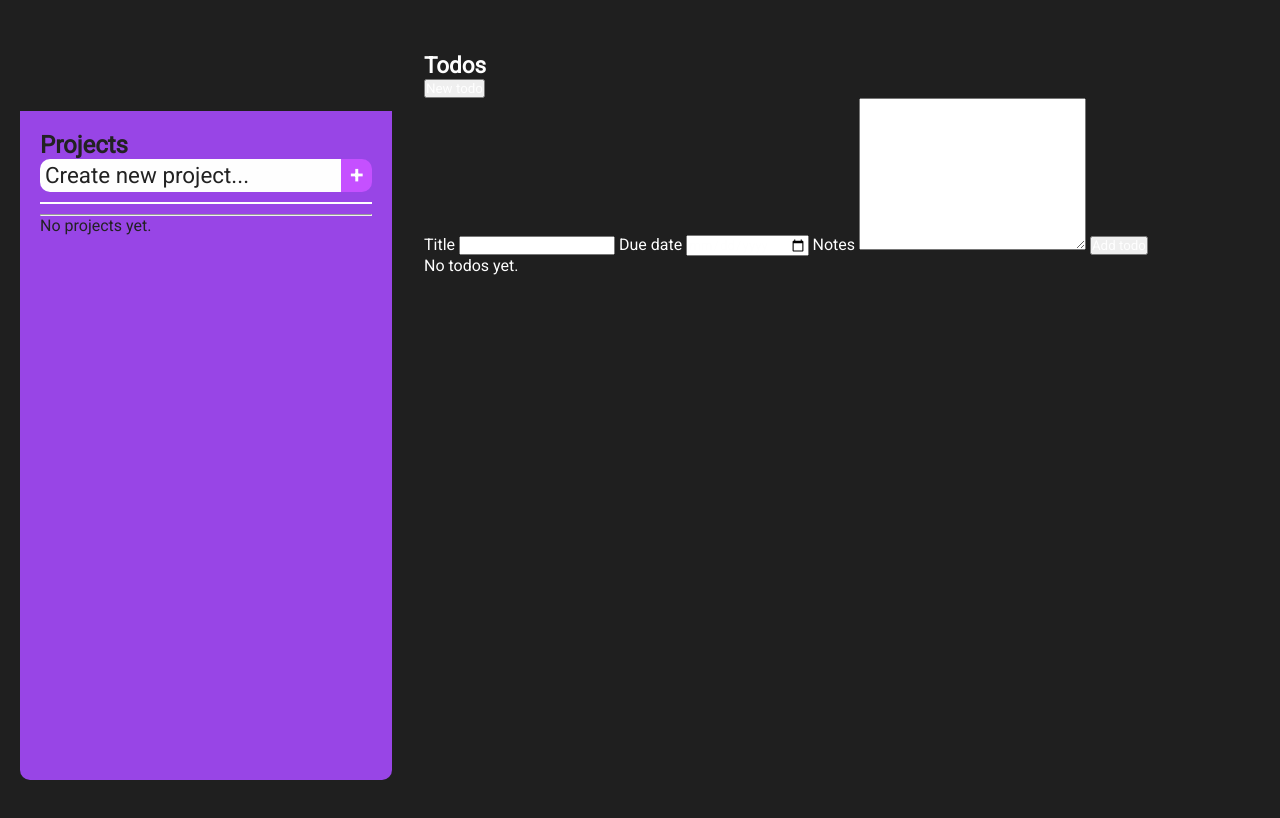
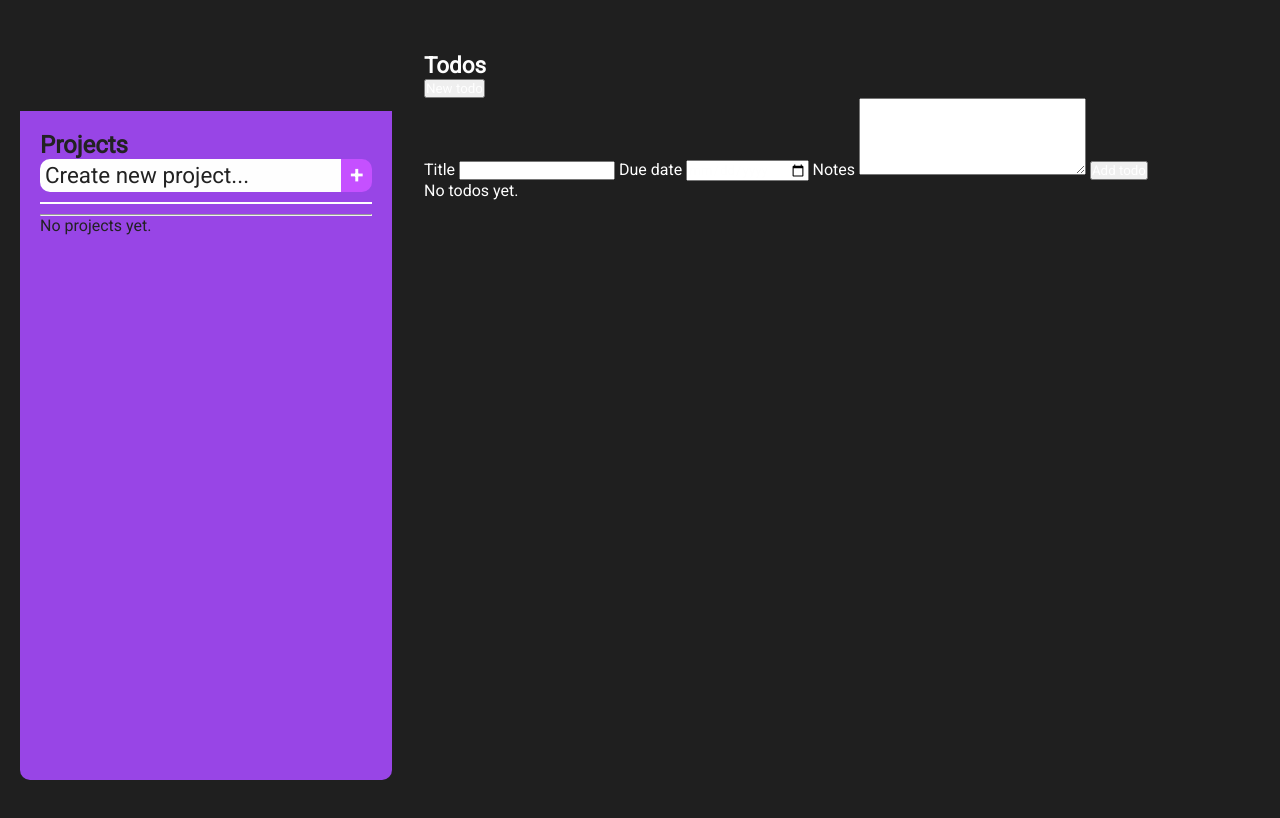
Before and after one commit to ZCAlex77/odin-todo-app, a website built with webpack: page src/index.html in a window 1280 px wide. Built offline with nearby package versions, Linux system fonts and the light colour scheme.

Commit message:
Change textarea size

```diff
--- a/src/index.html
+++ b/src/index.html
@@ -31,7 +31,7 @@
         <label for="dueDate">Due date</label>
         <input type="date" name="dueDate" id="due-date" required>
         <label for="notes">Notes</label>
-        <textarea name="notes" id="notes" cols="30" rows="10"></textarea>
+        <textarea name="notes" id="notes" cols="30" rows="5"></textarea>
         <button type="submit">Add todo</button>
       </form>
     </div>
```
